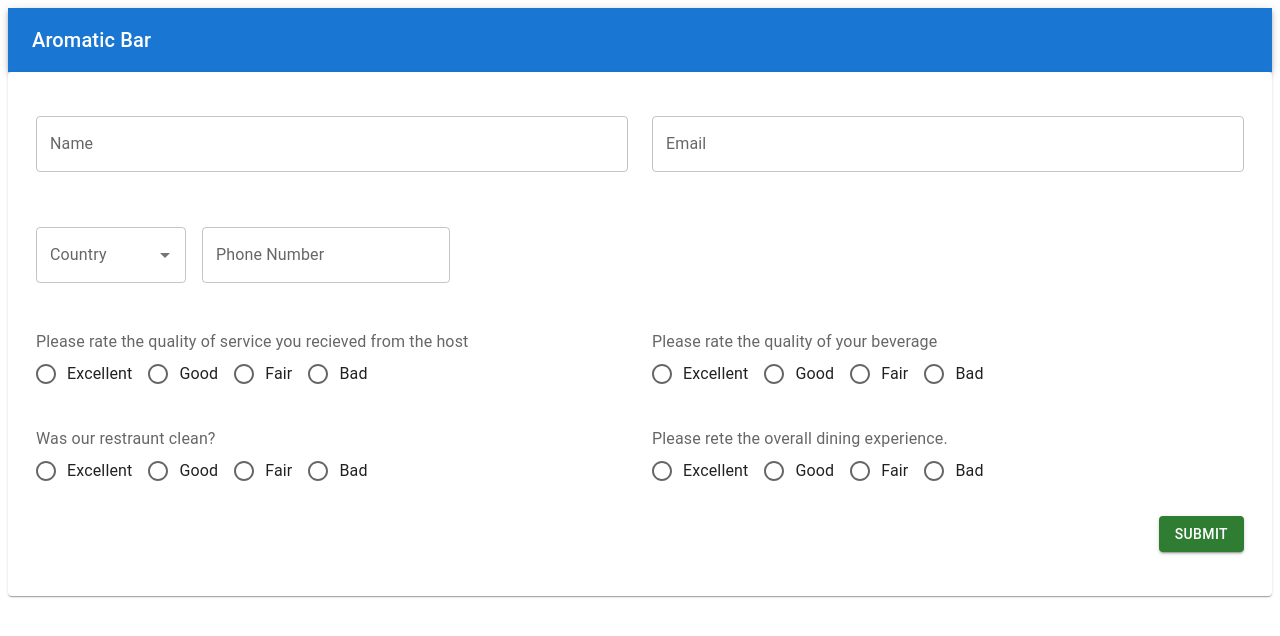
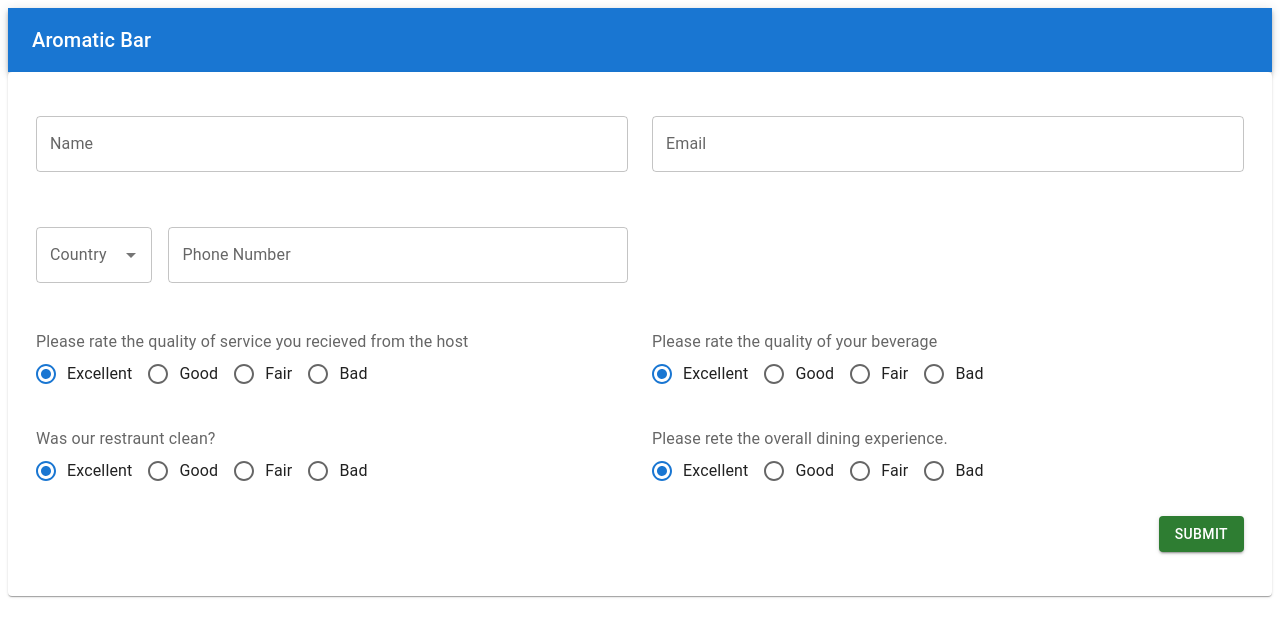
Before and after one commit to thisIsAditya/React_F-G_Aditya, a React (Create React App) app: page / in a window 1280 px wide. Shown: the top 636 px of the page. Built offline with nearby package versions, Linux system fonts and the light colour scheme.

Commit message:
Added extended validation

```diff
--- a/src/components/Feedback/feedback-form.js
+++ b/src/components/Feedback/feedback-form.js
@@ -17,6 +17,8 @@ import {
 import { styled } from "@mui/system";
 import { countries } from "../../constants";
 import { useState } from "react";
+import { isEmail } from "utils";
+import { isValidName } from "utils/form";
 
 const StyledPaper = styled(Paper)(({ theme }) => ({
   padding: theme.spacing(4, 2),
@@ -27,10 +29,10 @@ const FeedbackForm = () => {
     name: "",
     phone: "",
     email: "",
-    restrauntCleanliness: "",
-    serviceQuality: "",
-    beverageQuality: "",
-    overallExperience: "",
+    restrauntCleanliness: "excellent",
+    serviceQuality: "excellent",
+    beverageQuality: "excellent",
+    overallExperience: "excellent",
   });
 
   const [error, setError] = useState({
@@ -49,43 +51,58 @@ const FeedbackForm = () => {
   const handleValidation = (type) => {
     switch (type) {
       case "name":
-        if (!form.name.length) {
-          setError({
+        let nameError = {
+          ...error,
+          name: "",
+        };
+        if (!form.name) {
+          nameError = {
             ...error,
             name: "Name cannot be empty",
-          });
-        } else {
-          setError({
+          };
+        } else if (!isValidName(form.name)) {
+          nameError = {
             ...error,
-            name: "",
-          });
+            name: "Name cannot include special characters or numbers",
+          };
         }
+        setError(nameError);
         break;
       case "phone":
+        let phoneError = {
+          ...error,
+          phone: "",
+        };
         if (!form.phone) {
-          setError({
+          phoneError = {
             ...error,
             phone: "Phone cannot be empty",
-          });
-        } else {
-          setError({
+          };
+        } else if (!isValidName(form.phone)) {
+          phoneError = {
             ...error,
-            phone: "",
-          });
+            phone: "Invalid Phone Number",
+          };
         }
+        setError(phoneError);
         break;
       case "email":
+        let emailError = {
+          ...error,
+          email: "",
+        };
         if (!form.email) {
-          setError({
+          emailError = {
             ...error,
             email: "Email cannot be empty",
-          });
-        } else {
-          setError({
+          };
+        } else if (!isEmail(form.email)) {
+          emailError = {
             ...error,
-            email: "",
-          });
+            email: "Invalid email",
+          };
         }
+        setError(emailError);
         break;
       default:
         setError({
@@ -155,7 +172,7 @@ const FeedbackForm = () => {
                     />
                   )}
                 />
-                <FormControl>
+                <FormControl fullWidth>
                   <TextField
                     label="Phone Number"
                     variant="outlined"
@@ -163,7 +180,6 @@ const FeedbackForm = () => {
                     onBlur={() => handleValidation("phone")}
                     name="phone"
                     type="number"
-                    fullWidth
                   />
                   <FormHelperText error={Boolean(error.phone)} required>
                     &nbsp;
@@ -200,7 +216,12 @@ const FeedbackForm = () => {
                 <FormLabel>
                   Please rate the quality of service you recieved from the host
                 </FormLabel>
-                <RadioGroup row name="serviceQuality" onChange={handleChange}>
+                <RadioGroup
+                  row
+                  name="serviceQuality"
+                  onChange={handleChange}
+                  value={form.serviceQuality}
+                >
                   <FormControlLabel
                     value="excellent"
                     control={<Radio />}
@@ -230,6 +251,7 @@ const FeedbackForm = () => {
                   row
                   name="restrauntCleanliness"
                   onChange={handleChange}
+                  value={form.restrauntCleanliness}
                 >
                   <FormControlLabel
                     value="excellent"
@@ -260,7 +282,13 @@ const FeedbackForm = () => {
             <Stack spacing={4} sx={{ padding: "12px" }}>
               <FormControl>
                 <FormLabel>Please rate the quality of your beverage</FormLabel>
-                <RadioGroup row name="beverageQuality" onChange={handleChange}>
+
+                <RadioGroup
+                  row
+                  name="beverageQuality"
+                  onChange={handleChange}
+                  value={form.beverageQuality}
+                >
                   <FormControlLabel
                     value="excellent"
                     control={<Radio />}
@@ -292,6 +320,7 @@ const FeedbackForm = () => {
                   row
                   name="overallExperience"
                   onChange={handleChange}
+                  value={form.overallExperience}
                 >
                   <FormControlLabel
                     value="excellent"
--- a/src/constants/index.js
+++ b/src/constants/index.js
@@ -1,3 +1,4 @@
 import { countries } from "./countries";
+import { emailRegex, nameRegex, phoneRegex } from "./validators";
 
-export { countries };
+export { countries, emailRegex, nameRegex, phoneRegex };
--- /dev/null
+++ b/src/constants/validators.js
@@ -0,0 +1,6 @@
+export const emailRegex =
+  /^[a-zA-Z0-9.!#$%&'*+/=?^_`{|}~-]+@[a-zA-Z0-9-]+(?:\.[a-zA-Z0-9-]+)*$/;
+
+export const nameRegex = /^[A-Za-z]+$/;
+
+export const phoneRegex = /^\d{10}$/;
--- /dev/null
+++ b/src/utils/form.js
@@ -0,0 +1,21 @@
+import { emailRegex, nameRegex, phoneRegex } from "constants";
+export const isEmail = (email) => {
+  if (email.match(emailRegex)) {
+    return true;
+  }
+  return false;
+};
+
+export const isValidName = (name) => {
+  if (name.match(nameRegex)) {
+    return true;
+  }
+  return false;
+};
+
+export const isValidPhone = (phone) => {
+  if (phone.match(phoneRegex)) {
+    return true;
+  }
+  return false;
+};
--- /dev/null
+++ b/src/utils/index.js
@@ -0,0 +1,2 @@
+import { isEmail } from "./form";
+export { isEmail };
```
